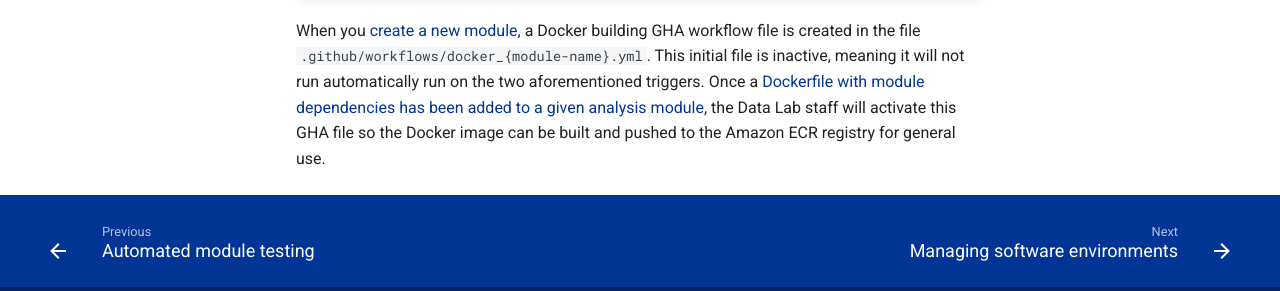
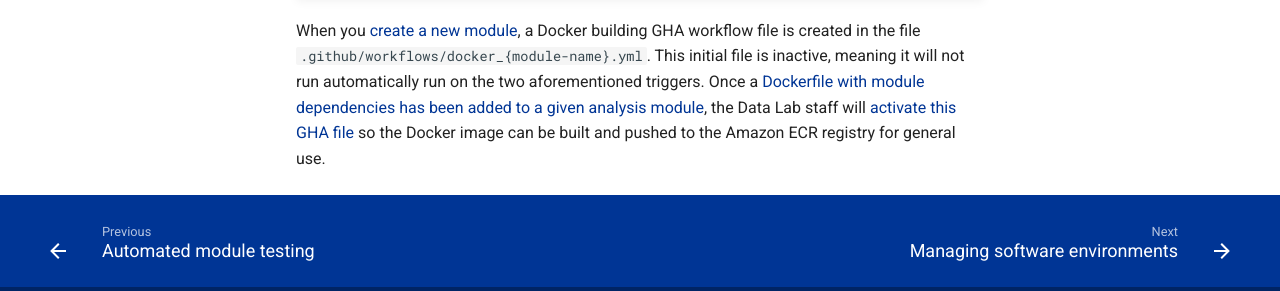
Before and after one commit to AlexsLemonade/OpenScPCA-analysis, an MkDocs documentation site: the page built from docs/ensuring-repro/workflows/build-docker-gha.md, in a window 1280 px wide and 900 px high, scrolled down 596 px. Shown: the part 548-839 px from the top of the window. Built offline with MkDocs 1.6.1 and Material for MkDocs 9.7.7, drawn with Linux system fonts in a browser that asks for light colours; some of the changed lines change nothing that is shown.

Commit message:
add relative link

```diff
--- a/docs/ensuring-repro/workflows/build-docker-gha.md
+++ b/docs/ensuring-repro/workflows/build-docker-gha.md
@@ -28,4 +28,4 @@ For more information about pulling Docker images from ECR and using them locally
 
 When you [create a new module](../../contributing-to-analyses/analysis-modules/creating-a-module.md), a Docker building GHA workflow file is created in the file `.github/workflows/docker_{module-name}.yml`.
 This initial file is inactive, meaning it will not run automatically run on the two aforementioned triggers.
-Once a [Dockerfile with module dependencies has been added to a given analysis module](../docker/docker-images.md#analysis-module-dockerfiles), the Data Lab staff will activate this GHA file so the Docker image can be built and pushed to the Amazon ECR registry for general use.
+Once a [Dockerfile with module dependencies has been added to a given analysis module](../docker/docker-images.md#analysis-module-dockerfiles), the Data Lab staff will [activate this GHA file](../docker/docker-images.md#automated-testing-and-deployment) so the Docker image can be built and pushed to the Amazon ECR registry for general use.
```
